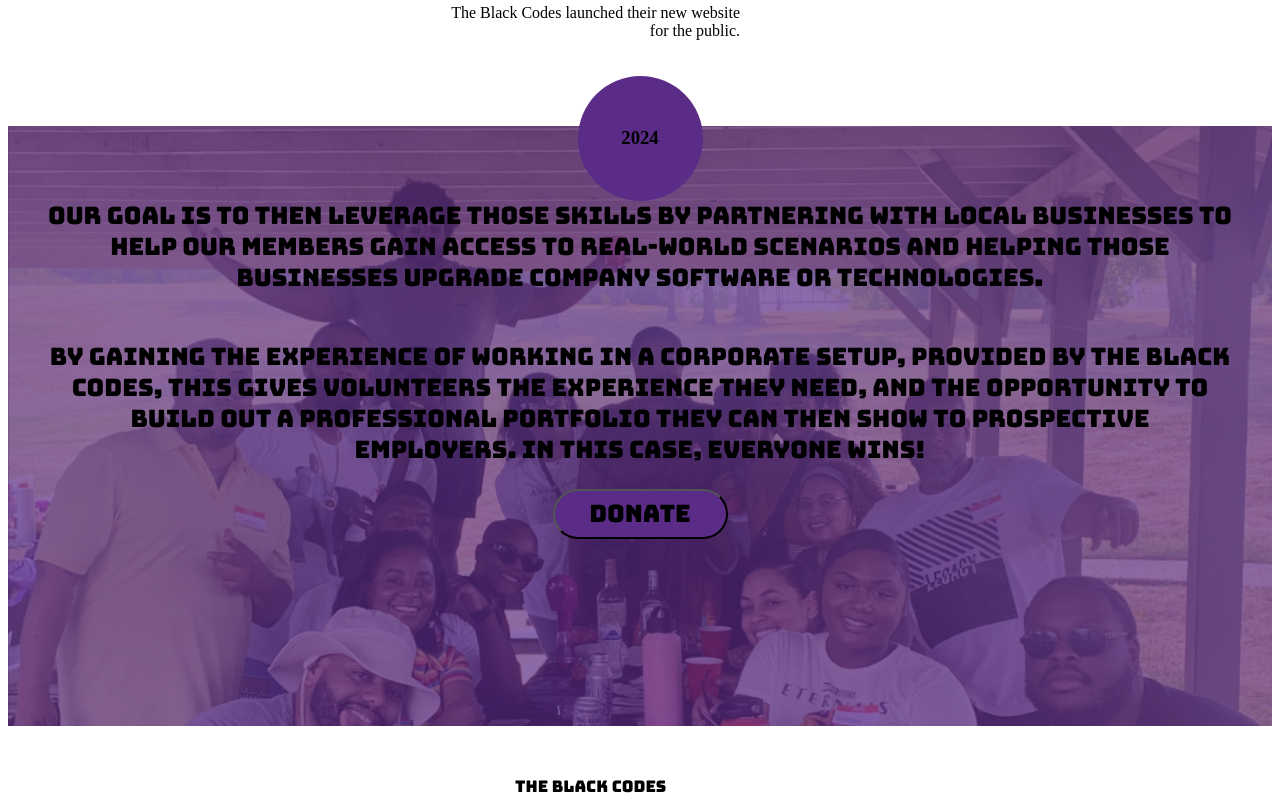
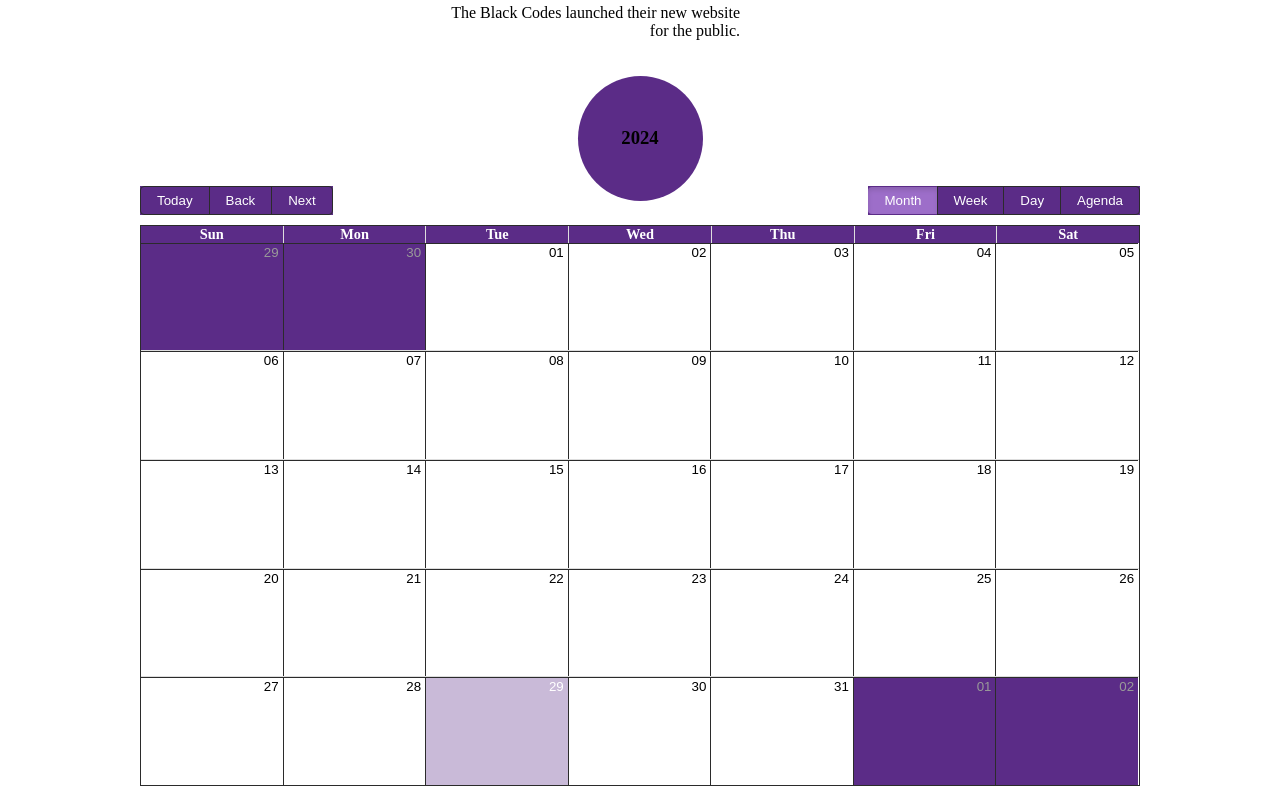
Before and after one commit to The-Black-Codes/the-black-codes-web-app, a React app: page / in a window 1280 px wide. Shown: the part 4460-5260 px from the top of the page. Built offline with nearby package versions, Linux system fonts and the light colour scheme.

Commit message:
Foundation of event calendar is finished.

```diff
--- a/package.json
+++ b/package.json
@@ -12,8 +12,10 @@
     "@emotion/react": "^11.11.4",
     "@emotion/styled": "^11.11.5",
     "@mui/material": "^5.15.15",
+    "dayjs": "^1.11.11",
     "hamburger-react": "^2.5.0",
     "react": "18.2.0",
+    "react-big-calendar": "^1.12.0",
     "react-burger-menu": "^3.0.9",
     "react-dom": "18.2.0",
     "react-responsive-carousel": "^3.2.23",
@@ -44,6 +46,7 @@
     "@types/jest": "^29.4.0",
     "@types/node": "18.16.9",
     "@types/react": "18.2.33",
+    "@types/react-big-calendar": "^1.8.9",
     "@types/react-burger-menu": "^2.8.7",
     "@types/react-dom": "18.2.14",
     "@typescript-eslint/eslint-plugin": "^7.3.0",
--- a/src/app/app.tsx
+++ b/src/app/app.tsx
@@ -5,6 +5,7 @@ import Milestones from './components/Milestones/Milestones';
 import Donate from './components/Donate/Donate';
 import './app.css';
 import Footer from './components/Footer/Footer';
+import EventCalendar from './components/EventCalendar/EventCalendar';
 
 export const App = () => {
   return (
@@ -13,6 +14,7 @@ export const App = () => {
       <Hero />
       <AboutUs />
       <Milestones />
+      <EventCalendar />
       <Donate />
       <Footer />
     </div>
--- /dev/null
+++ b/src/app/components/EventCalendar/EventCalendar.scss
@@ -0,0 +1,134 @@
+@import 'react-big-calendar/lib/sass/styles';
+
+.rbc-active {
+  background-color: #c798f39d !important;
+  color: #fff !important;
+  border: none !important;
+}
+
+/******* Month View ********/
+.rbc-calendar {
+  width: 1400px;
+  height: 1000px !important;
+  margin: 60px 0;
+}
+
+@media (max-width: 1445px) {
+  .rbc-calendar {
+    width: 1000px;
+    height: 600px !important;
+    margin: 60px 0;
+  }
+}
+
+@media (max-width: 1050px) {
+  .rbc-calendar {
+    width: 700px;
+    height: 600px !important;
+    margin: 60px 0;
+  }
+}
+
+@media (max-width: 768px) {
+  .rbc-calendar {
+    width: 500px;
+    height: 500px !important;
+    margin: 60px 0;
+  }
+}
+
+@media (max-width: 530px) {
+  .rbc-calendar {
+    width: 350px;
+    height: 400px !important;
+    margin: 60px 0;
+  }
+}
+
+.rbc-month-view {
+  border: 1px solid #2b2b2b;
+}
+
+.rbc-header {
+  color: #fff;
+  background-color: #5b2c87 !important;
+  border: none;
+}
+
+.rbc-btn-group {
+  background-color: #5b2c87;
+}
+
+.rbc-toolbar-label {
+  color: #fff;
+  font-family: 'Bungee', sans-serif;
+  font-weight: 400;
+  font-style: normal;
+  font-size: large;
+}
+
+.rbc-off-range-bg {
+  background-color: #5b2c87 !important;
+}
+
+.rbc-day-bg {
+  background-color: #fff;
+  border-top: 1px solid #2b2b2b;
+}
+
+.rbc-row-bg {
+}
+
+.rbc-day-bg + .rbc-day-bg {
+  border-left: 1px solid #2b2b2b;
+}
+
+.rbc-btn-group > button {
+  color: #fff;
+  border: 1px solid #2b2b2b;
+}
+
+.rbc-now > .rbc-button-link {
+  color: #fff;
+}
+
+/******* Day View ********/
+
+.rbc-time-view {
+  background-color: #fff;
+}
+
+.rbc-today {
+  background-color: #5b2c8753;
+}
+
+.rbc-today > .rbc-timeslot-group {
+  border-top: none;
+}
+
+.rbc-today > .rbc-day-slot .rbc-time-slot {
+  border-top: 1px solid #fff;
+}
+
+/******* Agenda View ********/
+
+.rbc-agenda-date-cell {
+  background-color: #fff;
+}
+
+.rbc-agenda-time-cell {
+  background-color: #fff;
+}
+
+.rbc-agenda-event-cell {
+  background-color: #fff;
+}
+
+.rbc-agenda-table {
+  border: none !important;
+}
+
+.rbc-agenda-empty {
+  background-color: #fff;
+  padding: 20px;
+}
--- /dev/null
+++ b/src/app/components/EventCalendar/EventCalendar.tsx
@@ -0,0 +1,45 @@
+import { Calendar, dayjsLocalizer } from 'react-big-calendar';
+import dayjs from 'dayjs';
+import './EventCalendar.scss';
+
+const localizer = dayjsLocalizer(dayjs);
+
+const myEventsList = [
+  {
+    title: 'Hackathon',
+    allDay: false,
+    start: new Date(2024, 4, 4, 10, 0),
+    end: new Date(2024, 4, 4, 11, 0),
+  },
+  {
+    title: 'Panel Discussion',
+    allDay: false,
+    start: new Date(2024, 4, 11, 11, 0),
+    end: new Date(2024, 4, 11, 13, 0),
+  },
+  {
+    title: 'Tech Brunch',
+    allDay: false,
+    start: new Date(2024, 4, 15, 10, 0),
+    end: new Date(2024, 4, 15, 12, 0),
+  },
+  {
+    title: 'Dinner',
+    allDay: false,
+    start: new Date(2024, 4, 23, 17, 0),
+    end: new Date(2024, 4, 23, 20, 0),
+  },
+];
+
+const EventCalendar = () => (
+  <div>
+    <Calendar
+      localizer={localizer}
+      events={myEventsList}
+      startAccessor="start"
+      endAccessor="end"
+    />
+  </div>
+);
+
+export default EventCalendar;
```
Also changed, not shown: 2 other files (tests, documents, lock files or other folders).
